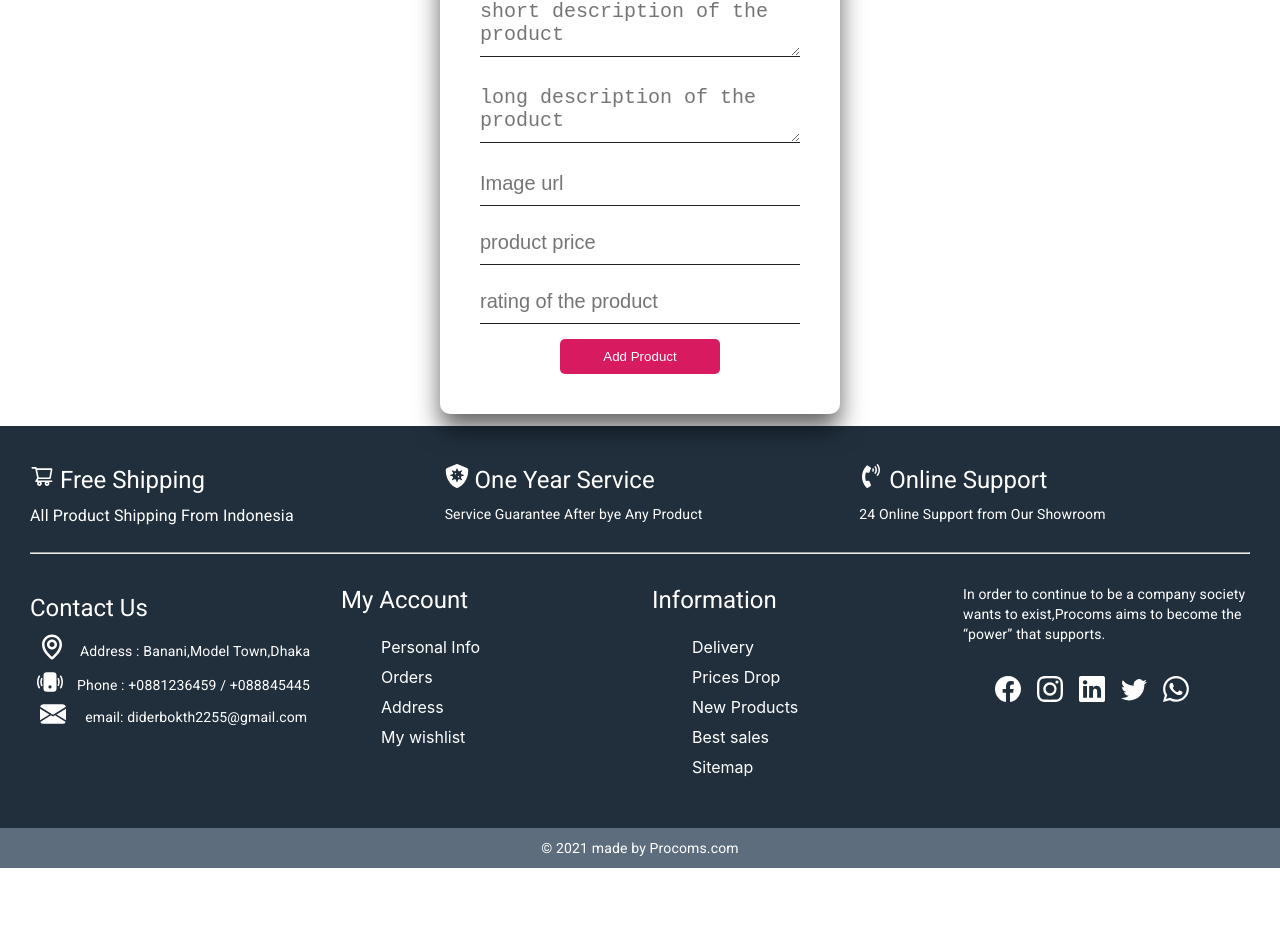
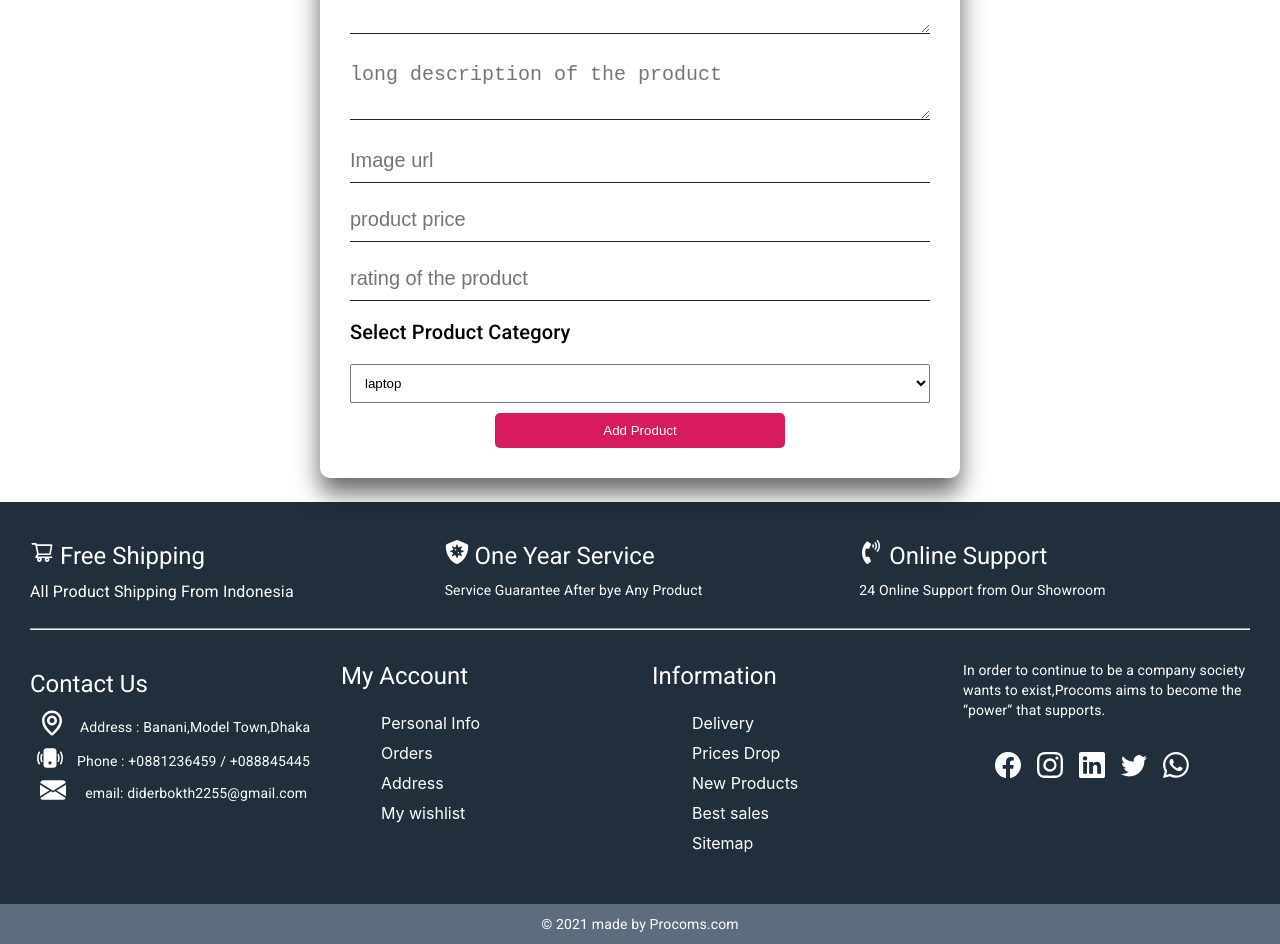
Before and after one commit to Didar2255/procoms, a React (Create React App) app: page /admin/addProduct in a window 1280 px wide. Shown: the part 330-1274 px from the top of the page. Before the commit the page ends 1198 px from the top, so only its background shows below. Built offline with nearby package versions, Linux system fonts and the light colour scheme; no server answers; sample sign-in values are in the browser's storage; what react-swipeable-views-utils would draw is missing.

Commit message:
product adding to the database system added

```diff
--- a/src/Pages/adminPages/AddProduct/AddProduct.css
+++ b/src/Pages/adminPages/AddProduct/AddProduct.css
@@ -1,6 +1,6 @@
 .form__container {
-  width: 400px;
-  padding: 40px;
+  width: 50%;
+  padding: 30px;
   box-sizing: border-box;
   box-shadow: 0 15px 25px rgba(0, 0, 0, 0.6);
   border-radius: 10px;
@@ -31,3 +31,9 @@
   outline: none;
   background: transparent;
 }
+
+@media screen and (max-width: 800px) {
+  .form__container {
+    width: 80%;
+  }
+}
--- a/src/Pages/adminPages/AddProduct/AddProduct.js
+++ b/src/Pages/adminPages/AddProduct/AddProduct.js
@@ -3,10 +3,13 @@ import { pink } from '@mui/material/colors';
 import { Box } from '@mui/system';
 import { useState } from 'react';
 import { useForm } from 'react-hook-form';
+import { useDispatch } from 'react-redux';
+import { addProducts } from '../../../redux/slices/product/productSlice';
 import './AddProduct.css';
 
 const AddProduct = () => {
   const [open, setOpen] = useState(false);
+  const dispatch = useDispatch();
 
   const handleClose = () => {
     setOpen(false);
@@ -16,25 +19,22 @@ const AddProduct = () => {
     register,
     handleSubmit,
     formState: { errors },
+    reset,
   } = useForm();
 
   const onSubmit = (data) => {
-    console.log(data);
-    // axios
-    //   .post('url', data)
-    //   .then(() => {
-    //     setOpen(true);
-    //   });
+    dispatch(addProducts(data));
+    setOpen(true);
+    reset();
   };
 
   return (
     <Box
       sx={{
-        minHeight: 'calc(100vh - 220px)',
         display: 'flex',
         justifyContent: 'center',
         alignItems: 'center',
-        mt: 3,
+        my: 3,
         flexDirection: 'column',
       }}
     >
@@ -92,16 +92,16 @@ const AddProduct = () => {
             />
           </div>
 
-          {errors.long_desc && (
+          {errors.short_desc && (
             <Alert severity="error" variant="outlined">
-              {errors.desc.message}
+              {errors.short_desc.message}
             </Alert>
           )}
 
           <div className="input__box">
             <textarea
               placeholder="long description of the product"
-              {...register('logng_desc', {
+              {...register('long_desc', {
                 required: 'this field is required',
                 minLength: {
                   value: 50,
@@ -117,7 +117,7 @@ const AddProduct = () => {
 
           {errors.long_desc && (
             <Alert severity="error" variant="outlined">
-              {errors.desc.message}
+              {errors.long_desc.message}
             </Alert>
           )}
 
@@ -148,12 +148,12 @@ const AddProduct = () => {
               {...register('price', {
                 required: 'this field is required',
                 min: {
-                  value: 1000,
-                  message: 'price should be between 1000 to 50000',
+                  value: 500,
+                  message: 'price should be between 500 to 50000',
                 },
                 max: {
                   value: 50000,
-                  message: 'rating should be between 1000 to 50000',
+                  message: 'rating should be between 500 to 50000',
                 },
               })}
             />
@@ -172,21 +172,30 @@ const AddProduct = () => {
               {...register('rating', {
                 required: 'this field is required',
                 min: {
-                  value: 0,
-                  message: 'price should be between 1000 to 50000',
+                  value: 1,
+                  message: 'price should be between 1 to 5',
                 },
                 max: {
                   value: 5,
-                  message: 'rating should be between 1000 to 50000',
+                  message: 'rating should be between 1 to 5',
                 },
               })}
             />
           </div>
           {errors.rating && (
             <Alert severity="error" variant="outlined">
-              {errors.price.message}
+              {errors.rating.message}
             </Alert>
           )}
+
+          <Typography variant="h6" sx={{ pb: 2 }}>
+            Select Product Category
+          </Typography>
+          <select {...register('category')}>
+            <option value="laptop">laptop</option>
+            <option value="camera">camera</option>
+            <option value="drone">drone</option>
+          </select>
 
           <button
             type="submit"
--- a/src/Pages/adminPages/AdminDashboard/AdminDashboard.js
+++ b/src/Pages/adminPages/AdminDashboard/AdminDashboard.js
@@ -9,14 +9,14 @@ import DashboardHeader from '../../../components/DashboardHeader';
 const links = [
   { name: 'Make Admin', path: '/admin/makeAdmin' },
   { name: 'Add Product', path: '/admin/addProduct' },
-  { name: 'Manage All Orders', path: '/admin/makeAdmin' },
-  { name: 'Manage All Products', path: '/admin/makeAdmin' },
+  { name: 'Manage All Orders', path: '/admin/manageAllOrders' },
+  { name: 'Manage All Products', path: '/admin/manageAllProducts' },
 ];
 
 const AdminDashboard = () => {
   const { pathname } = useLocation();
   const user = useSelector((state) => state.auth.user);
-  console.log(user);
+
   return (
     <Box container style={{ minHeight: 'calc(100vh - 270px)' }} sx={{ mt: 3 }}>
       <DashboardHeader links={links} />
--- a/src/Pages/sharedPages/Home/Footer/Footer.js
+++ b/src/Pages/sharedPages/Home/Footer/Footer.js
@@ -1,80 +1,140 @@
 import { Box, Grid, Typography } from '@mui/material';
 import React from 'react';
-import { AiOutlineShoppingCart } from 'react-icons/ai'
-import { FaShieldVirus, FaPhoneVolume } from 'react-icons/fa'
-import { BiMap } from 'react-icons/bi'
-import { BsPhoneVibrateFill, BsFillEnvelopeFill, BsFacebook, BsInstagram, BsLinkedin, BsTwitter, BsWhatsapp } from 'react-icons/bs'
-import './Footer.css'
+import { AiOutlineShoppingCart } from 'react-icons/ai';
+import { BiMap } from 'react-icons/bi';
+import {
+  BsFacebook,
+  BsFillEnvelopeFill,
+  BsInstagram,
+  BsLinkedin,
+  BsPhoneVibrateFill,
+  BsTwitter,
+  BsWhatsapp,
+} from 'react-icons/bs';
+import { FaPhoneVolume, FaShieldVirus } from 'react-icons/fa';
+import './Footer.css';
 
 const Footer = () => {
   return (
-        <Box >
+    <Box sx={{ mt: 3 }}>
       <Box className="footer-section">
         <Box sx={{ flexGrow: 1 }}>
-                    <Grid container spacing={{ xs: 2, md: 3 }} columns={{ xs: 4, sm: 8, md: 12 }} sx={{ marginBottom: 3 }} >
-                        <Grid item xs={12} sm={6} md={4} >
-                            <Box >
-                                <Typography variant='h5' sx={{ lineHeight: 2 }}> <AiOutlineShoppingCart /> Free Shipping</Typography>
-                                <Typography variant='body1'>All Product Shipping From Indonesia</Typography>
+          <Grid
+            container
+            spacing={{ xs: 2, md: 3 }}
+            columns={{ xs: 4, sm: 8, md: 12 }}
+            sx={{ marginBottom: 3 }}
+          >
+            <Grid item xs={12} sm={6} md={4}>
+              <Box>
+                <Typography variant="h5" sx={{ lineHeight: 2 }}>
+                  {' '}
+                  <AiOutlineShoppingCart /> Free Shipping
+                </Typography>
+                <Typography variant="body1">
+                  All Product Shipping From Indonesia
+                </Typography>
               </Box>
             </Grid>
 
-                        <Grid item xs={12} sm={6} md={4} >
-                            <Box >
-                                <Typography variant='h5' sx={{ lineHeight: 2 }}> <FaShieldVirus /> One Year Service</Typography>
-                                <Typography variant='body2'>Service Guarantee After bye Any Product</Typography>
+            <Grid item xs={12} sm={6} md={4}>
+              <Box>
+                <Typography variant="h5" sx={{ lineHeight: 2 }}>
+                  {' '}
+                  <FaShieldVirus /> One Year Service
+                </Typography>
+                <Typography variant="body2">
+                  Service Guarantee After bye Any Product
+                </Typography>
               </Box>
             </Grid>
             <Grid item xs={12} sm={6} md={4}>
               <Box>
-                                <Typography variant='h5' sx={{ lineHeight: 2 }}> <FaPhoneVolume /> Online Support</Typography>
-                                <Typography variant='body2'>24 Online Support from Our Showroom</Typography>
+                <Typography variant="h5" sx={{ lineHeight: 2 }}>
+                  {' '}
+                  <FaPhoneVolume /> Online Support
+                </Typography>
+                <Typography variant="body2">
+                  24 Online Support from Our Showroom
+                </Typography>
               </Box>
             </Grid>
           </Grid>
           <hr />
-                    <Grid container spacing={{ xs: 2, md: 3 }} columns={{ xs: 4, sm: 8, md: 12 }}>
+          <Grid
+            container
+            spacing={{ xs: 2, md: 3 }}
+            columns={{ xs: 4, sm: 8, md: 12 }}
+          >
             <Grid item xs={12} sm={6} md={3}>
-                            <Box >
-                                <Typography variant='h5' sx={{ lineHeight: 2 }}>Contact Us</Typography>
-                                <Box sx={{ display: 'flex', alignItems: 'center', justifyContent: 'space-around' }}>
+              <Box>
+                <Typography variant="h5" sx={{ lineHeight: 2 }}>
+                  Contact Us
+                </Typography>
+                <Box
+                  sx={{
+                    display: 'flex',
+                    alignItems: 'center',
+                    justifyContent: 'space-around',
+                  }}
+                >
                   <Box sx={{ fontSize: 30 }}>
                     <BiMap />
                   </Box>
-                                    <Typography variant='body2' sx={{ lineHeight: 2 }}>
+                  <Typography variant="body2" sx={{ lineHeight: 2 }}>
                     Address : Banani,Model Town,Dhaka
                   </Typography>
                 </Box>
-                                <Box sx={{ display: 'flex', alignItems: 'center', justifyContent: 'space-around' }}>
+                <Box
+                  sx={{
+                    display: 'flex',
+                    alignItems: 'center',
+                    justifyContent: 'space-around',
+                  }}
+                >
                   <Box sx={{ fontSize: 26 }}>
                     <BsPhoneVibrateFill />
                   </Box>
-                                    <Typography variant='body2' sx={{ lineHeight: 2 }}> Phone : +0881236459 / +088845445
+                  <Typography variant="body2" sx={{ lineHeight: 2 }}>
+                    {' '}
+                    Phone : +0881236459 / +088845445
                   </Typography>
                 </Box>
-                                <Box sx={{ display: 'flex', alignItems: 'center', justifyContent: 'space-around' }}>
+                <Box
+                  sx={{
+                    display: 'flex',
+                    alignItems: 'center',
+                    justifyContent: 'space-around',
+                  }}
+                >
                   <Box sx={{ fontSize: 26 }}>
                     <BsFillEnvelopeFill />
                   </Box>
-                                    <Typography variant='body2' sx={{ lineHeight: 2 }}> email: diderbokth2255@gmail.com</Typography>
+                  <Typography variant="body2" sx={{ lineHeight: 2 }}>
+                    {' '}
+                    email: diderbokth2255@gmail.com
+                  </Typography>
                 </Box>
               </Box>
             </Grid>
             <Grid item xs={12} sm={6} md={3}>
               <Box className=" footer-content">
-                                <Typography variant='h5' className='ms-4'>My Account</Typography>
+                <Typography variant="h5" className="ms-4">
+                  My Account
+                </Typography>
                 <ul>
                   <li>Personal Info</li>
                   <li>Orders</li>
                   <li>Address</li>
                   <li>My wishlist</li>
                 </ul>
-
               </Box>
             </Grid>
             <Grid item xs={12} sm={6} md={3}>
               <Box className="footer-content">
-                                <Typography variant='h5' className='ms-4'>Information</Typography>
+                <Typography variant="h5" className="ms-4">
+                  Information
+                </Typography>
                 <ul>
                   <li>Delivery</li>
                   <li>Prices Drop</li>
@@ -85,9 +145,10 @@ const Footer = () => {
               </Box>
             </Grid>
             <Grid item xs={12} sm={6} md={3}>
-                            <Box >
-                                <Typography variant='body2'>
-                                    In order to continue to be a company society wants to exist,Procoms aims to become the  “power” that supports.
+              <Box>
+                <Typography variant="body2">
+                  In order to continue to be a company society wants to
+                  exist,Procoms aims to become the “power” that supports.
                 </Typography>
                 <Box sx={{ m: 4, fontSize: 26, display: 'flex' }}>
                   <Box sx={{ mr: 2 }}>
@@ -98,7 +159,7 @@ const Footer = () => {
                   </Box>
                   <Box sx={{ mr: 2 }}>
                     <BsLinkedin />
-                                    </Box >
+                  </Box>
                   <Box sx={{ mr: 2 }}>
                     <BsTwitter />
                   </Box>
@@ -110,11 +171,11 @@ const Footer = () => {
             </Grid>
           </Grid>
         </Box>
-            </Box >
+      </Box>
       <Box className="footer-copy">
-                <Typography variant='body2'>&copy; 2021 made by Procoms.com</Typography>
+        <Typography variant="body2">&copy; 2021 made by Procoms.com</Typography>
       </Box>
-        </Box >
+    </Box>
   );
 };
 
--- a/src/Pages/sharedPages/Home/Home.js
+++ b/src/Pages/sharedPages/Home/Home.js
@@ -1,16 +1,38 @@
-import { Box } from '@mui/material';
-import React from 'react';
-import Products from '../Products/Products';
+import { Box, Grid, Typography } from '@mui/material';
+import React, { useEffect } from 'react';
+import { useDispatch, useSelector } from 'react-redux';
+import { fetchProducts } from '../../../redux/slices/product/productSlice';
+import Product from '../Products/Product/Product';
 import Banner from './Banner/Banner';
 import Features from './Features/Features';
 import Reviews from './Reviews/Reviews';
 
 const Home = () => {
+  const dispatch = useDispatch();
+
+  const products = useSelector((state) => state.products.products.slice(0, 4));
+
+  useEffect(() => {
+    dispatch(fetchProducts());
+  }, []);
+
   return (
     <Box>
       <Banner></Banner>
       <Features></Features>
-      <Products />
+      {/* 4 demo products */}
+      <Box sx={{ m: 3 }}>
+        <Typography variant="h5" sx={{ fontWeight: 600, mb: 3 }}>
+          Top Rated Products
+        </Typography>
+        <Grid container sx={{ justifyContent: 'space-evenly' }}>
+          {products.map((product) => (
+            <Grid item key={product._id}>
+              <Product product={product}></Product>
+            </Grid>
+          ))}
+        </Grid>
+      </Box>
       <Reviews />
     </Box>
   );
--- a/src/Pages/sharedPages/Products/Products.js
+++ b/src/Pages/sharedPages/Products/Products.js
@@ -20,7 +20,7 @@ const Products = () => {
         Top Rated Products
       </Typography>
       <Grid container sx={{ justifyContent: 'space-evenly' }}>
-        {products.slice(0, 4).map((product) => (
+        {products.map((product) => (
           <Grid item key={product._id}>
             <Product product={product}></Product>
           </Grid>
--- a/src/redux/slices/product/productSlice.js
+++ b/src/redux/slices/product/productSlice.js
@@ -12,15 +12,22 @@ export const fetchProducts = createAsyncThunk(
   }
 );
 
+export const addProducts = createAsyncThunk(
+  'products/addProducts',
+  async (data) => {
+    const response = await axios
+      .post('http://localhost:5000/products', data)
+      .then((response) => response.data);
+    return response;
+  }
+);
+
 const productSlice = createSlice({
   name: 'products',
   initialState: {
     products: [],
   },
   reducers: {
-    addToProduct: (state, { payload }) => {
-      state.products.push({ payload });
-    },
     removeFromProduct: (state, { payload }) => {
       state.products = state.products.filter(
         (product) => product._id !== payload
@@ -32,6 +39,9 @@ const productSlice = createSlice({
       // Add cards to the state array
       state.products = payload;
     });
+    builder.addCase(addProducts.fulfilled, (state, { payload }) => {
+      state.products.push(payload);
+    });
   },
 });
 
```
Lines whose indentation alone changed are shown as unchanged.
